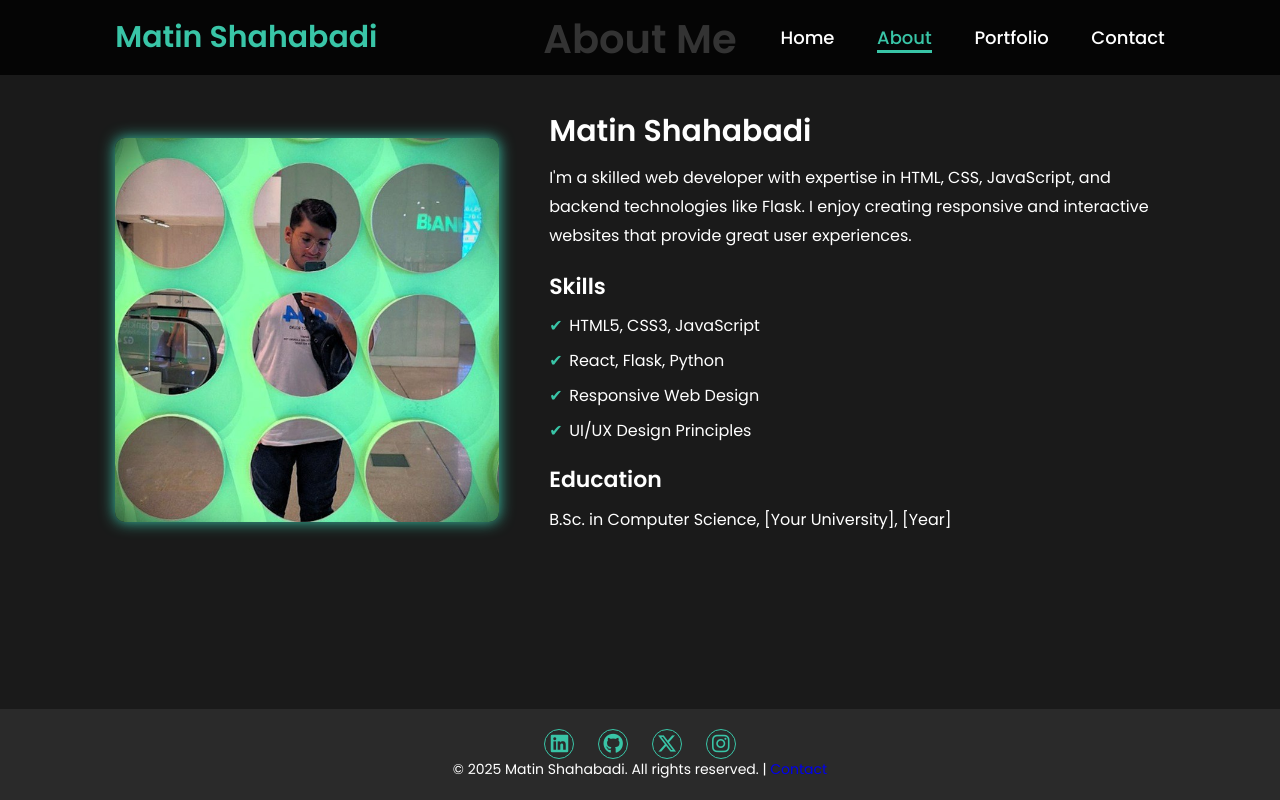
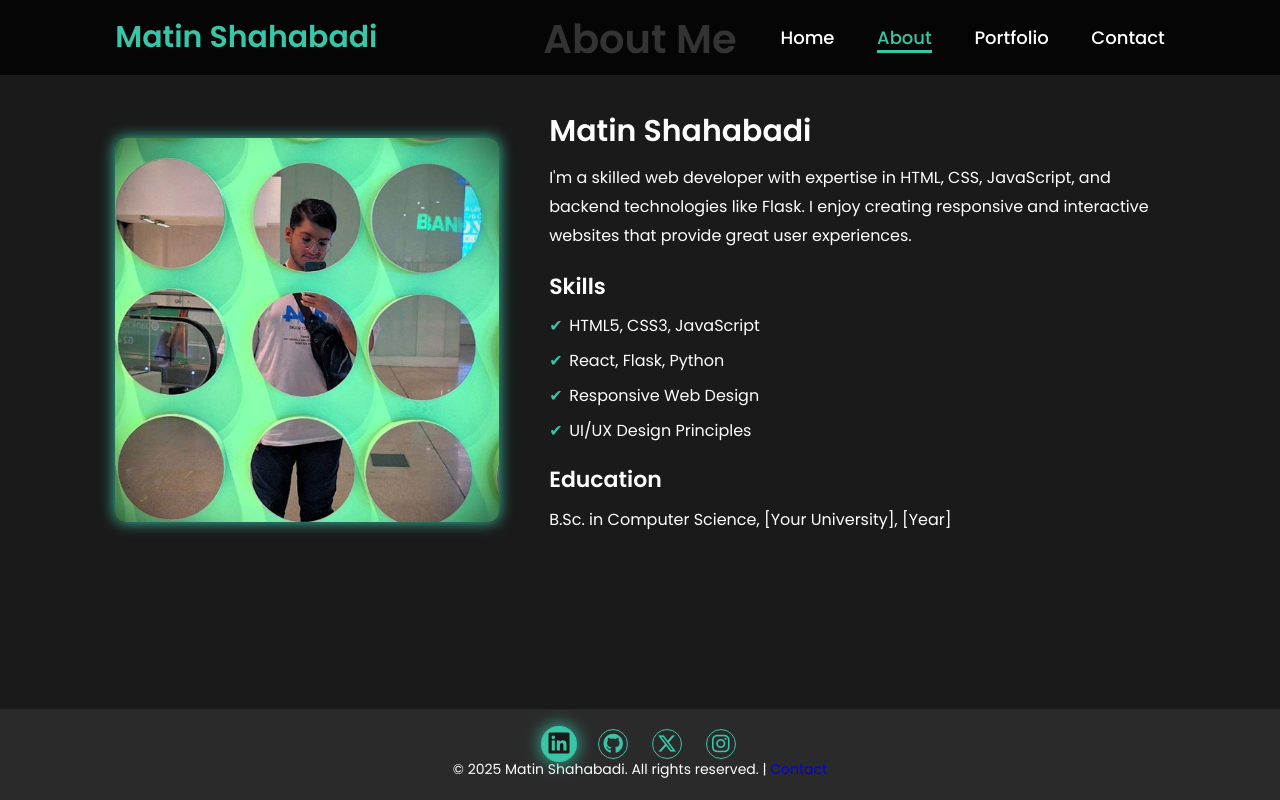
Before and after one commit to power0matin/personal_website, a website: page src/pages/about.html in a window 1280 px wide. In both pictures the pointer is over the link 559 px from the left and 835 px from the top of the page. Shown: the part 91-891 px from the top of the page. Drawn offline with Linux system fonts and the light colour scheme.

Commit message:
Adds hover effect to footer social links
Applies hover effect to the footer social links by changing color, background, scale, and box-shadow properties.

```diff
--- a/src/assets/css/styles.css
+++ b/src/assets/css/styles.css
@@ -327,3 +327,10 @@ footer {
     color: #39c5a7;
     transition: 0.3s ease;
 }
+
+.footer-social-links a:hover {
+    color: #1a1a1a;
+    background: #39c5a7;
+    transform: scale(1.2);
+    box-shadow: 0 0 15px #39c5a7;
+}
```
